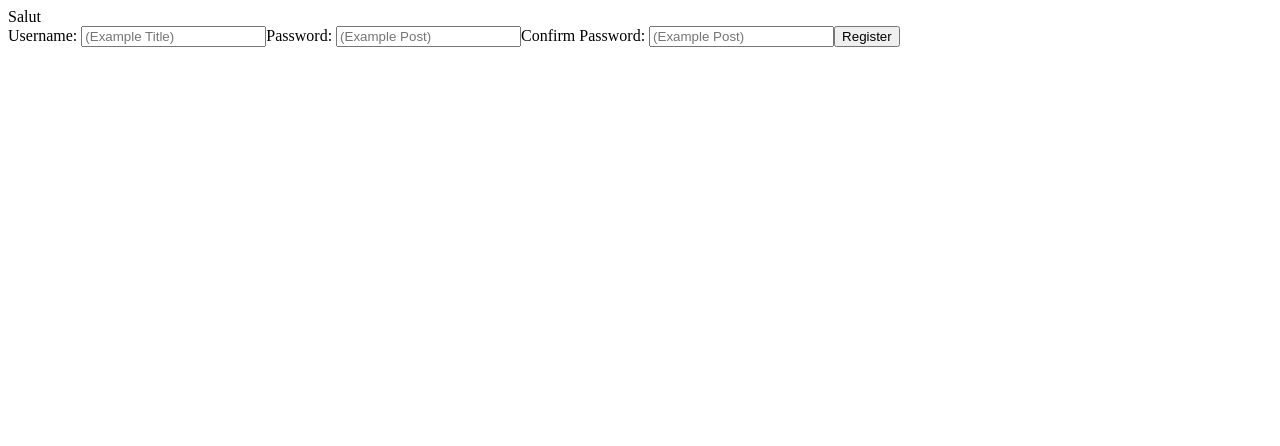
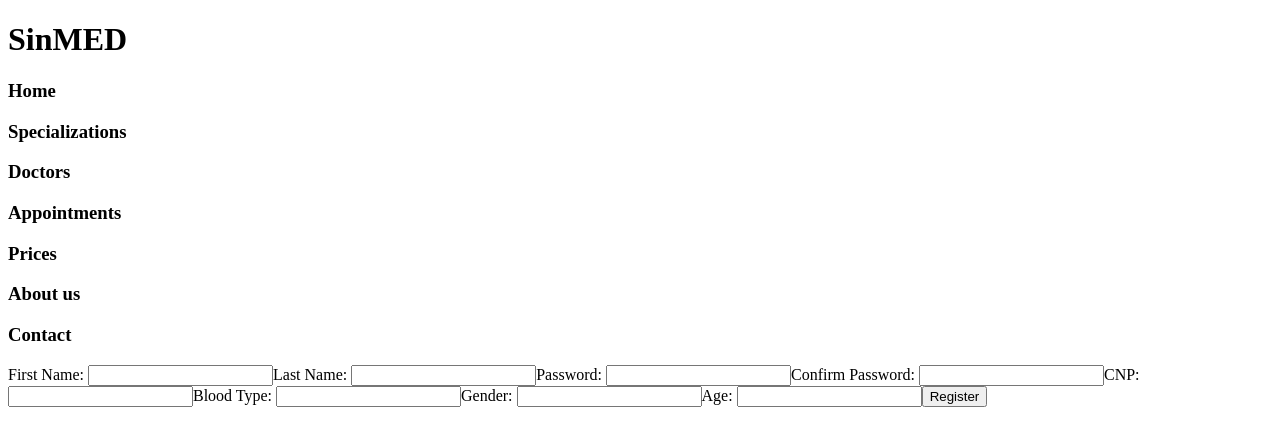
Before and after one commit to heteaiua/SinMed, a React (Create React App) app in the folder frontend-bun/: page /register in a window 1280 px wide. Shown: the top 446 px of the page. Built offline with nearby package versions, Linux system fonts and the light colour scheme.

Commit message:
frontend-bun added

```diff
--- a/frontend-bun/package.json
+++ b/frontend-bun/package.json
@@ -11,7 +11,7 @@
     "react": "^18.0.0",
     "react-dom": "^18.0.0",
     "react-router-dom": "^6.3.0",
-    "react-scripts": "5.0.0",
+    "react-scripts": "^5.0.0",
     "web-vitals": "^2.1.4",
     "yup": "^0.32.11"
   },
--- a/frontend-bun/src/App.js
+++ b/frontend-bun/src/App.js
@@ -2,11 +2,14 @@ import React from 'react';
 import {BrowserRouter as Router, Route, Routes} from 'react-router-dom'
 import Login from './Pages/Login'
 import Register from './Pages/Register'
+import Title from './Components/Title'
+import Menu from './Components/Menu'
 
 function App(){
     return(
         <div className='App'>
-            <div>Salut</div>
+            <Title/>
+            <Menu/>
             <Router>
                 <Routes>
                     {/* <Route path='/' element={<Home/>}/> */}
--- /dev/null
+++ b/frontend-bun/src/Components/Menu.js
@@ -0,0 +1,17 @@
+import React from "react";
+
+function menubar(){
+    return(
+        <div>
+            <h3>Home</h3>
+            <h3>Specializations</h3>
+            <h3>Doctors</h3>
+            <h3>Appointments</h3>
+            <h3>Prices</h3>
+            <h3>About us</h3>
+            <h3>Contact</h3>
+        </div>
+    )
+}
+
+export default menubar
--- /dev/null
+++ b/frontend-bun/src/Components/Title.js
@@ -0,0 +1,11 @@
+import React from "react";
+
+function Title(){
+    return(
+        <div>
+            <h1>SinMED</h1>
+        </div>
+    )
+}
+
+export default Title
--- a/frontend-bun/src/Pages/Login.js
+++ b/frontend-bun/src/Pages/Login.js
@@ -1,9 +1,40 @@
 import React from 'react'
+import {Formik, Form, Field } from "formik"
+import * as Yup from "yup"
+import axios from "axios"
 
 function Login() {
+  const initialValues={
+    email:"",
+    password:""
+  }
+
+  const validationSchema=Yup.object().shape({
+    email:Yup.string().required(),
+    password:Yup.string().required()
+  })
+
+  const onSubmit = (data) => {
+    axios.post("http://localhost:8080/", data).then(()=>{
+        console.log("ok");
+    });
+  }
+
   return (
     <div>
-
+      <Formik initialValues={initialValues} validationSchema={validationSchema} onSubmit={onSubmit}>
+        <Form className='loginFormContainer'>
+          <label>E-mail: </label>
+          <Field
+            id="id"
+            name="id"/>
+          <label>Password: </label>
+          <Field
+            id="password"
+            name="password"/>
+        <button type="submit">Login</button>
+        </Form>
+      </Formik>
     </div>
   )
 }
--- a/frontend-bun/src/Pages/Register.js
+++ b/frontend-bun/src/Pages/Register.js
@@ -3,18 +3,30 @@ import {Formik, Form, Field } from "formik"
 import * as Yup from "yup"
 import axios from "axios"
 
+
 function Register() {
   const initialValues={
-    username: "",
+    firstName: "",
+    lastName:"",
+    email: "",
     password:"",
-    confirmPassword: "",
+    cnp:"",
+    bloodType:"",
+    gender:"",
+    age:""
   }
 
   const validationSchema = Yup.object().shape({
-    username: Yup.string().required(),
+    firstName: Yup.string().required(),
+    lastName: Yup.string().required(),
+    email: Yup.string().required(),
     password: Yup.string().min(5).max(25).required('Password is required'),
     passwordConfirmation: Yup.string()
-     .oneOf([Yup.ref('password'), null], 'Passwords must match')
+     .oneOf([Yup.ref('password'), null], 'Passwords must match'),
+     cnp: Yup.string().required(),
+     bloodType: Yup.string().required(),
+     gender: Yup.string().required(),
+     age: Yup.string().required(),
   })
 
   const onSubmit = (data) => {
@@ -26,22 +38,39 @@ function Register() {
   return (
     <div>
       <Formik initialValues={initialValues} onSubmit={onSubmit} validationSchema={validationSchema}>
-        <Form className="formContainer">
-          <label>Username: </label>
+        <Form className="registerFormContainer">
+          <label>First Name: </label>
           <Field
-              id="username"
-              name="username"
-              placeholder="(Example Title)"/>
+              id="firstName"
+              name="firstName"/>
+          <label>Last Name: </label>
+          <Field
+              id="lastName"
+              name="lastName"/>
           <label>Password: </label>
           <Field
               id="password"
-              name="password"
-              placeholder="(Example Post)"/>
+              name="password" />
           <label>Confirm Password: </label>
           <Field
               id="confirm_password"
-              name="confirmPassword"
-              placeholder="(Example Post)"/>
+              name="confirmPassword" />
+          <label>CNP: </label>
+          <Field
+              id="cnp"
+              name="cnp" />
+          <label>Blood Type: </label>
+          <Field
+              id="bloodType"
+              name="bloodtype" />
+          <label>Gender: </label>
+          <Field
+              id="gender"
+              name="gender" />
+          <label>Age: </label>
+          <Field
+              id="age"
+              name="age" />
 
         <button type="submit">Register</button>
         </Form>
```
Also changed, not shown: 1 other file (tests, documents, lock files or other folders).
